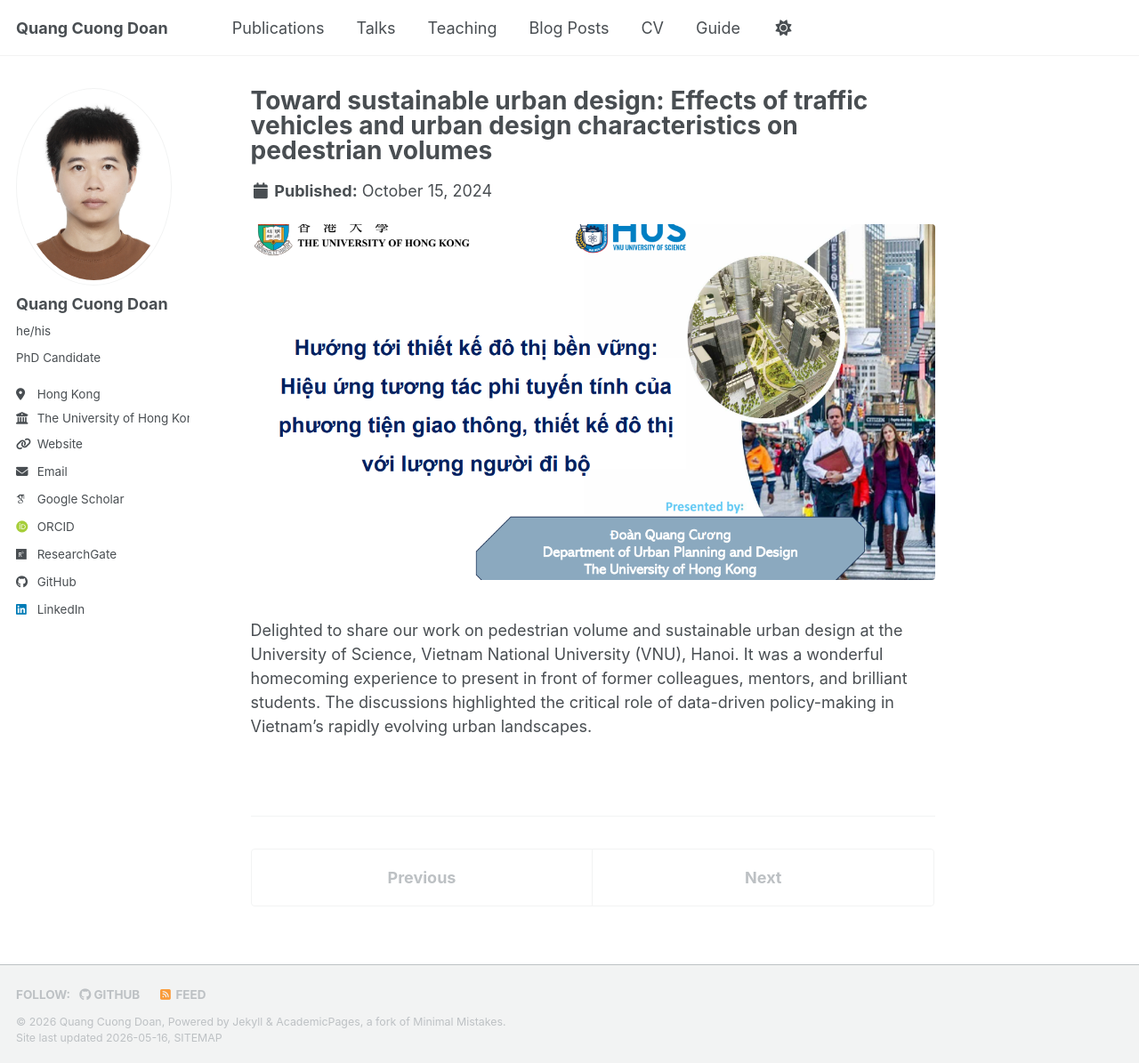
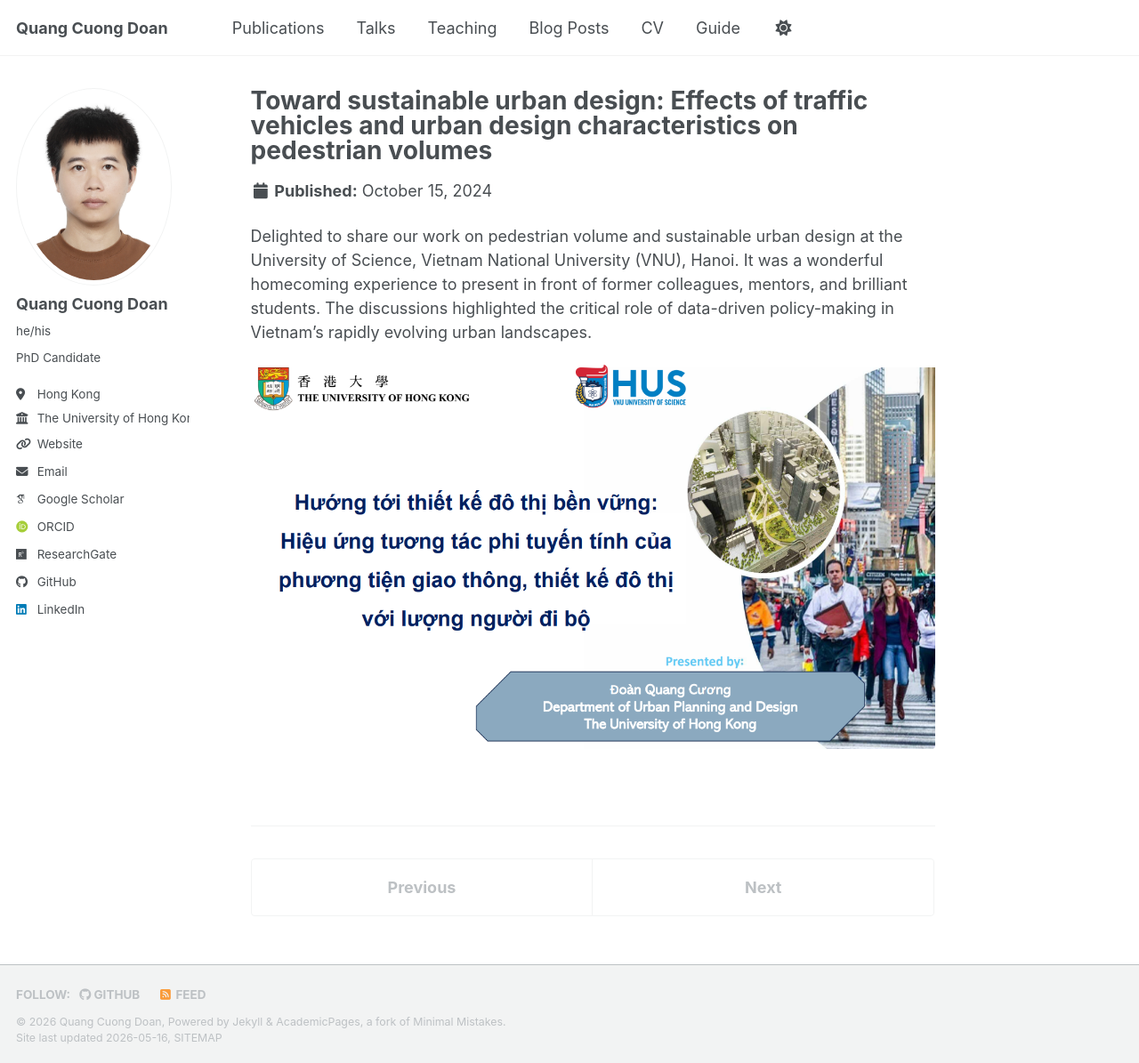
Before and after one commit to cuonghku95/cuonghku95.github.io, a Jekyll site: the page built from _posts/2024-10-15-vnu-conference-hanoi.md, in a window 1280 px wide and 1195 px high. Shown: the whole window at 89% size. Built offline with Jekyll 4.4.1, drawn with Linux system fonts in a browser that asks for light colours; some web fonts are replaced; a script bundle is joined from its source files by our own code; library files that are not in the unit come from our copies.

Commit message:
Improve image display for VNU conference post
Updated image tag for better styling and layout.

```diff
--- a/_posts/2024-10-15-vnu-conference-hanoi.md
+++ b/_posts/2024-10-15-vnu-conference-hanoi.md
@@ -9,6 +9,7 @@ tags:
   - Sustainability
 ---
 
-<img src="/images/vnu.png" alt="VNU Conference" style="width:100%; max-height:400px; object-fit:cover; border-radius:4px; margin-bottom:20px;">
 
 Delighted to share our work on pedestrian volume and sustainable urban design at the University of Science, Vietnam National University (VNU), Hanoi. It was a wonderful homecoming experience to present in front of former colleagues, mentors, and brilliant students. The discussions highlighted the critical role of data-driven policy-making in Vietnam's rapidly evolving urban landscapes.
+
+<img src="/images/vnu.png" alt="VNU Conference" style="display: block; max-width: 100%; height: auto; max-height: 500px; margin: 0 auto 20px auto; object-fit: contain; border-radius: 4px;">
```
